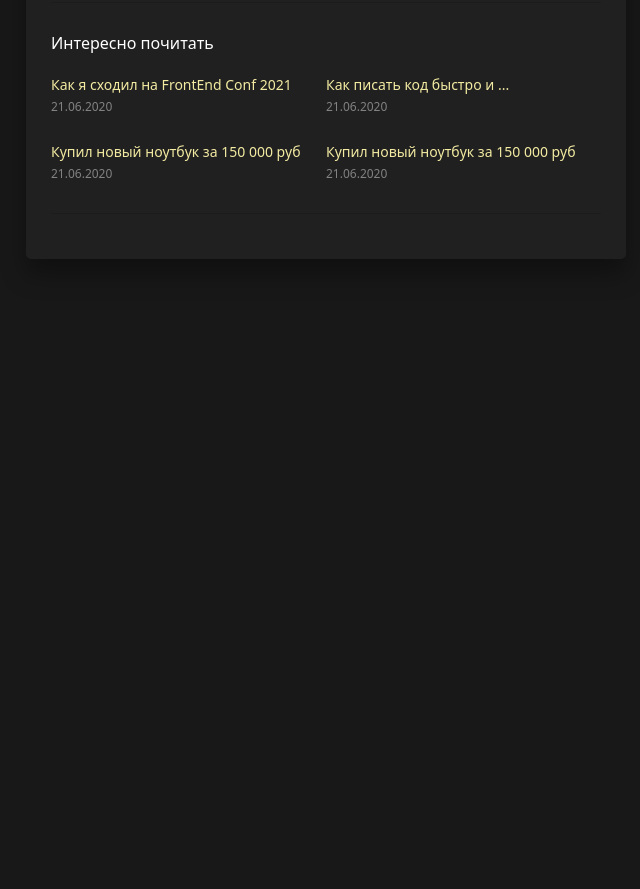
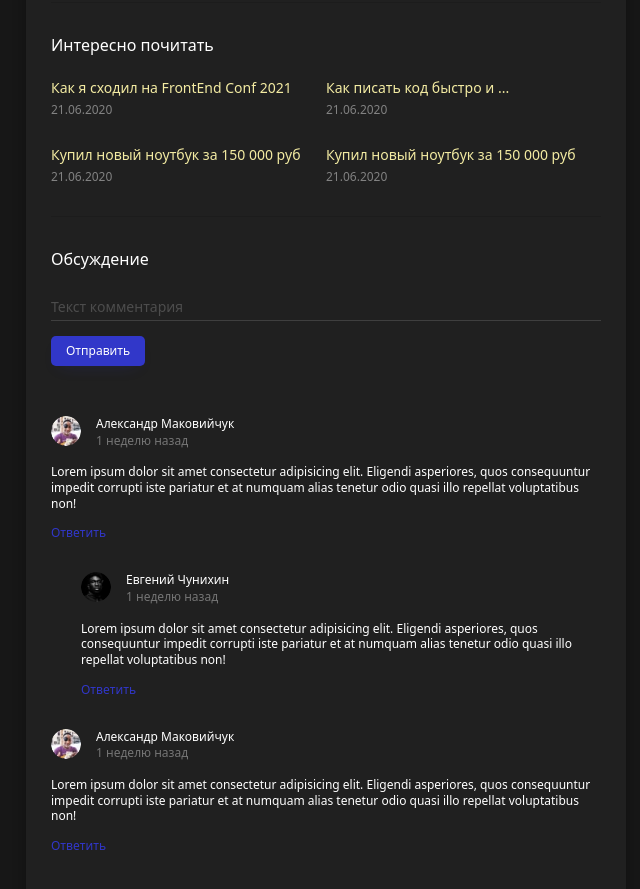
Before and after one commit to IlyaKvitkovskyi/personal-blog, a website: page src/post.html in a window 1280 px wide. Shown: the part 803-1692 px from the top of the page, without its empty margins (464-1104 px from the left). Before the commit the page ends 1172 px from the top, so only its background shows below. Drawn offline with nearby package versions, Linux system fonts and the light colour scheme; files that its build step writes are made by us from their sources.

Commit message:
added form and block comments

```diff
--- a/src/assets/scss/blocks/btn.scss
+++ b/src/assets/scss/blocks/btn.scss
@@ -30,4 +30,12 @@
       background-color: darken($blue, 10%);
     }
   }
+
+  &--rounded {
+    border-radius: 0.41em;
+  }
+
+  &--sm {
+    padding: 0.7em 1.25em;
+  }
 }
--- /dev/null
+++ b/src/assets/scss/blocks/comments.scss
@@ -0,0 +1,61 @@
+ul.comments {
+  margin-top: 5rem;
+}
+
+.comments__item {
+  margin-bottom: 3rem;
+
+  > .comments {
+    padding-left: 3rem;
+    margin-top: 3rem;
+  }
+}
+
+.comments__header {
+  display: flex;
+  margin-bottom: 1.5rem;
+}
+
+.comments__avatar {
+  width: 3rem;
+  height: 3rem;
+  border-radius: 50%;
+}
+
+.comments__author {
+  font-size: 1.2rem;
+  line-height: 1.4;
+  flex-grow: 1;
+  padding-left: 1.5rem;
+}
+
+.comments__name {
+  font-weight: 500;
+  color: $white;
+}
+
+.comments__pubdate {
+  color: #757575;
+}
+
+.comments__text {
+  font-size: 1.2rem;
+  line-height: 1.3;
+  color: $white;
+  margin-bottom: 1rem;
+}
+
+.comments__reply {
+  padding: 0;
+  cursor: pointer;
+  background: none;
+  border: none;
+  font-family: inherit;
+  font-size: 1.2rem;
+  line-height: 1.1;
+  color: $blue;
+
+  &:hover {
+    text-decoration: underline;
+  }
+}
--- /dev/null
+++ b/src/assets/scss/blocks/form.scss
@@ -0,0 +1,45 @@
+.form__group {
+  margin-bottom: 1.5rem;
+  position: relative;
+}
+
+.form__control {
+  display: block;
+  width: 100%;
+  padding: .5rem 0;
+  background: none;
+  border: none;
+  border-bottom: 1px solid #3f3f3f;
+  border-radius: 0;
+  box-shadow: none;
+  outline: none;
+  font-family: inherit;
+  font-size: 1.4rem;
+  color: $white;
+
+  &::placeholder {
+    color: rgba($white, .2);
+  }
+
+  &:focus + .form__line {
+    width: 100%;
+  }
+
+  &--textarea {
+    height: 30px;
+    overflow: hidden;
+    resize: none;
+  }
+}
+
+.form__line {
+  width: 0;
+  height: 1px;
+  background-color: $blue;
+
+  position: absolute;
+  left: 0;
+  bottom: 0;
+  z-index: 1;
+  transition: width .2s linear;
+}
--- a/src/assets/scss/blocks/post.scss
+++ b/src/assets/scss/blocks/post.scss
@@ -44,6 +44,14 @@
   &--mb0 {
     margin-bottom: 0;
   }
+}
+
+.post__subtitle {
+  font-size: 1.6rem;
+  font-weight: 500;
+  color: $white;
+  margin-bottom: 2rem;
+  margin-top: 3rem;
 }
 
 .post__description {
--- a/src/assets/scss/blocks/related.scss
+++ b/src/assets/scss/blocks/related.scss
@@ -1,14 +1,6 @@
 .related {
   border-bottom: 1px solid #1c1c1c;
-  padding: 3rem 0 .5rem;
-}
-
-.related__title {
-  font-size: 1.6rem;
-  line-height: 1.3;
-  font-weight: 500;
-  margin-bottom: 2rem;
-  color: $white;
+  padding-bottom: .5rem;
 }
 
 .related__list {
--- a/src/assets/scss/style.scss
+++ b/src/assets/scss/style.scss
@@ -39,3 +39,5 @@ a {
 @import 'blocks/embed.scss';
 @import 'blocks/pagination.scss';
 @import 'blocks/related.scss';
+@import 'blocks/comments.scss';
+@import 'blocks/form.scss';
--- a/src/assets/scss/vendor/_reset.scss
+++ b/src/assets/scss/vendor/_reset.scss
@@ -8,7 +8,7 @@ html {
   box-sizing: inherit;
 }
 
-ul[class],
+ul,
 ol[class] {
   padding: 0;
 }
--- a/src/post.html
+++ b/src/post.html
@@ -56,7 +56,7 @@ title: Post
 
     <!-- related -->
     <div class="related">
-      <h3 class="related__title">Интересно почитать</h3>
+      <h3 class="post__subtitle">Интересно почитать</h3>
 
       <ul class="related__list">
         <li class="related__list-item">
@@ -67,7 +67,7 @@ title: Post
         </li>
         <li class="related__list-item">
           <h4 class="related__list-title">
-            <a href="#">Как писать код быстро и  ...</a>
+            <a href="#">Как писать код быстро и ...</a>
           </h4>
           <time class="related__list-date" datetime="2020-06-21 19:21">21.06.2020</time>
         </li>
@@ -87,7 +87,78 @@ title: Post
     </div>
     <!-- /.related -->
 
+    <!-- comments -->
+
+    <h3 class="post__subtitle">Обсуждение</h3>
+
+    <form class="form" action="/" method="post">
+      <div class="form__group">
+        <textarea
+          class="form__control form__control--textarea"
+          name="comment-text"
+          placeholder="Текст комментария"
+        ></textarea>
+        <span class="form__line"></span>
+      </div>
+      <button class="btn btn--blue btn--rounded btn--sm" type="submit">Отправить</button>
+    </form>
+
+    <ul class="comments">
+      <li class="comments__item">
+        <div class="comments__header">
+          <img class="comments__avatar" src="assets/images/avatar-mini.png" alt="avatar" />
+
+          <div class="comments__author">
+            <div class="comments__name">Александр Маковийчук</div>
+            <time class="comments__pubdate" datetime="2020-12-21 19:21">1 неделю назад</time>
+          </div>
+        </div>
+        <div class="comments__text">
+          Lorem ipsum dolor sit amet consectetur adipisicing elit. Eligendi asperiores, quos
+          consequuntur impedit corrupti iste pariatur et at numquam alias tenetur odio quasi illo
+          repellat voluptatibus non!
+        </div>
+        <button class="comments__reply" type="button">Ответить</button>
+
+        <ul class="comments">
+          <li class="comments__item">
+            <div class="comments__header">
+              <img class="comments__avatar" src="assets/images/avatar-2.png" alt="avatar" />
+
+              <div class="comments__author">
+                <div class="comments__name">Евгений Чунихин</div>
+                <time class="comments__pubdate" datetime="2020-12-21 19:21">1 неделю назад</time>
+              </div>
+            </div>
+            <div class="comments__text">
+              Lorem ipsum dolor sit amet consectetur adipisicing elit. Eligendi asperiores, quos
+              consequuntur impedit corrupti iste pariatur et at numquam alias tenetur odio quasi
+              illo repellat voluptatibus non!
+            </div>
+            <button class="comments__reply" type="button">Ответить</button>
+          </li>
+        </ul>
+      </li>
+
+      <li class="comments__item">
+        <div class="comments__header">
+          <img class="comments__avatar" src="assets/images/avatar-mini.png" alt="avatar" />
+
+          <div class="comments__author">
+            <div class="comments__name">Александр Маковийчук</div>
+            <time class="comments__pubdate" datetime="2020-12-21 19:21">1 неделю назад</time>
+          </div>
+        </div>
+        <div class="comments__text">
+          Lorem ipsum dolor sit amet consectetur adipisicing elit. Eligendi asperiores, quos
+          consequuntur impedit corrupti iste pariatur et at numquam alias tenetur odio quasi illo
+          repellat voluptatibus non!
+        </div>
+        <button class="comments__reply" type="button">Ответить</button>
+      </li>
+    </ul>
+    <!-- /.comments -->
   </div>
   <!-- /.post__content -->
 </article>
-<!-- /.Post -->
+<!-- /.post -->
```
Also changed, not shown: src/assets/images/avatar-2.png (added), src/assets/images/avatar-mini.png (added).
